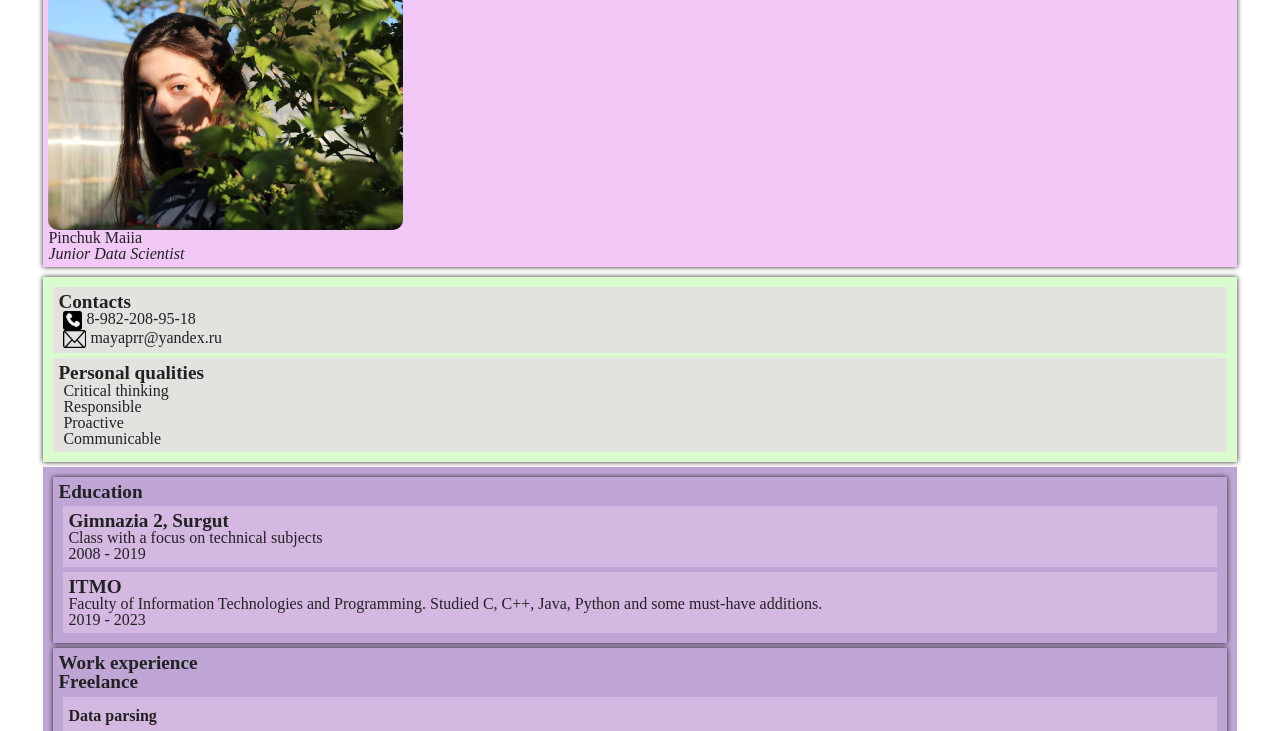
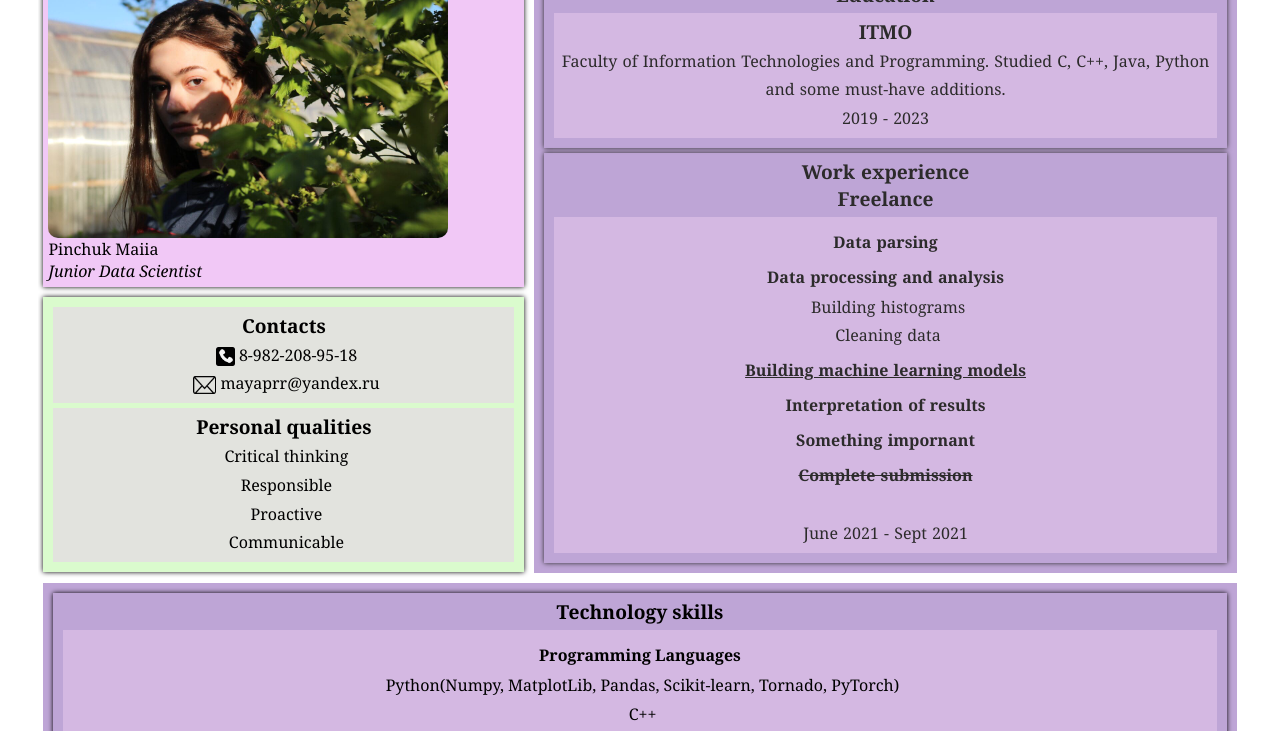
Before and after one commit to maypink/maypink.github.io, a plain HTML site: page index.html in a window 1280 px wide. Shown: the part 84-815 px from the top of the page. Drawn offline with Linux system fonts and the light colour scheme.

Commit message:
add laba3 and laba4

```diff
--- a/css/laba2.css
+++ b/css/laba2.css
@@ -1,5 +1,21 @@
+header {
+    width: 55%;
+}
+
+aside {
+    padding: 5px;
+    margin: 5px;
+    margin-top: 37px;
+    background-color: rgba(127, 76, 173, 0.5);
+}
+
+aside section {
+    padding: 5px;
+}
+
 body {
     margin: 3%;
+    margin-top: 1%;
 }
 
 .title {
@@ -43,18 +59,15 @@ dd, li {
     border-radius: 10px;
 }
 
-aside {
+.contacts {
     background-color: rgba(181, 248, 155, 0.5);
     box-shadow: 0 0 5px;
     padding: 5px;
     margin: 5px;
 }
 
-aside section {
-    padding: 5px;
-}
-
 #content {
+    /* width: 100%; */
     padding: 5px;
     margin: 5px;
     background-color: rgba(127, 76, 173, 0.5);
@@ -65,5 +78,6 @@ aside section {
 }
 
 footer {
+    /* width: 100%; */
     background-color: rgba(239, 221, 255, 0.5);
 }
--- /dev/null
+++ b/css/laba3.css
@@ -0,0 +1,29 @@
+head {
+    font-family: 'Yandex Sans Display Light', Georgia, Times, sans-serif;
+}
+
+aside {
+    text-align: center;
+    word-spacing: 1px;
+    color: rgb(44, 43, 43);
+}
+
+body {
+    font-size: 16px;
+    line-height: normal;
+    color: black;
+    font-family: 'Yandex Sans Display Light', Georgia, Times, sans-serif;
+    font-weight: normal;
+}
+
+.small-sense-block {
+    line-height: 180%;
+}
+
+.sense-block {
+    text-align: center;
+}
+
+.small-sense-block{
+    text-align: center;
+}
--- /dev/null
+++ b/css/laba4.css
@@ -0,0 +1,19 @@
+.wrapper {
+    display: flex;
+    overflow-x: hidden;
+}
+
+/* .rest-skills-info {
+    align: left;
+} */
+
+.main-info-about-me {
+    /* position: relative;
+    align-self: center; */
+}
+
+.main-info-about-me img {
+    /* height: auto;
+    width: 30%;
+    align-self: left; */
+}
--- a/index.html
+++ b/index.html
@@ -8,10 +8,13 @@
 
         <link rel="stylesheet" href="css/reset.css">
         <link rel="stylesheet" href="css/laba2.css">
-
+        <link rel="stylesheet" href="css/laba3.css">
+        <link rel="stylesheet" href="css/laba4.css">
 
     </head>
     <body>
+
+    <div class="wrapper">
         <header>
                 <div class = "title">
                     <h1>
@@ -20,17 +23,15 @@
                 </div>
 
                 <div class="main-info-about-me">
-                    <img src="img/profile_photo.jpg" alt="Picture of me" width = "30%" height="30%">
+                    <img src="img/profile_photo.jpg" alt="Picture of me" width = "400px" height="260px">
                     <div class="my-name">
                         <span>Pinchuk Maiia</span>
                         <br>
                         <em>Junior Data Scientist</em>
                     </div>
                 </div>
-        </header>
 
-        <main>
-            <aside>
+                <article class="contacts">
                  <section class="small-sense-block">
                         <span><h2>Contacts</h2></span>
                         <ul>
@@ -48,18 +49,19 @@
                             <li>Communicable</li>
                         </ul>
                  </section>
-             </aside>
+                </article>
+        </header>
 
-            <div id="content">
+        <aside>
             <div class="sense-block">
                     <h2>Education</h2>
-                    <section class="small-sense-block">
+                    <!-- <section class="small-sense-block">
                         <p><h3>Gimnazia 2, Surgut</h3></p>
                         <p> Class with a focus on technical subjects
                             </p>
                             <time datetime="2008-09-01">2008</time> - <time datetime="2008-05-31">2019</time>
                         </p>
-                    </section>
+                    </section> -->
                     <section class="small-sense-block">
                         <p><h3>ITMO</h3></p>
                         <p>
@@ -80,13 +82,18 @@
                                 <dd>Cleaning data</dd>
                                 <dt><ins>Building machine learning models</ins></dt>
                                 <dt>Interpretation of results</dt>
-                                <dt><del>Complete submission</del></dt>
+                                <dt>Something impornant</dt>
+                                <dt><del>Co<sub>m</sub>pl<sup>e</sup>te submission</del></dt>
                                 </dl>
                                 <br>
                                 <time datetime="2021-06-01">June 2021</time> - <time datetime="2021-09-01">Sept 2021</time>
                         </section>
                 </div>
+        </aside>
+    </div>
 
+        <main>
+            <div id="content">
                 <section class ="sense-block">
                     <h2>Technology skills</h2>
                     <section class="small-sense-block">
@@ -180,7 +187,6 @@ def _save_content(self, manga: Manga) -> HashUrl:
         </main>
 
         <footer>
-            <nav>
                 <article class = "sense-block">
                     <section class = "social-media">
                         <a href="https://github.com/maypink" title="github"><img src="./img/github.png"
@@ -198,6 +204,5 @@ def _save_content(self, manga: Manga) -> HashUrl:
                                 alt="Telegram" width="40px" height="40px"></a>
                     </section>
                 </article>
-            </nav>
         </footer>
     </body>
```
Also changed, not shown: site_plan.jpg (added). Lines whose indentation alone changed are shown as unchanged.
